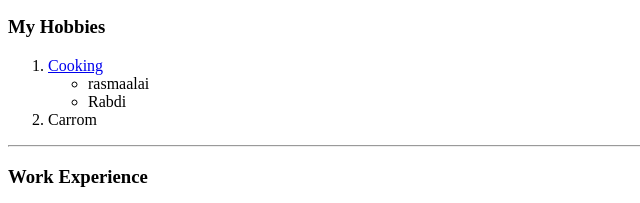
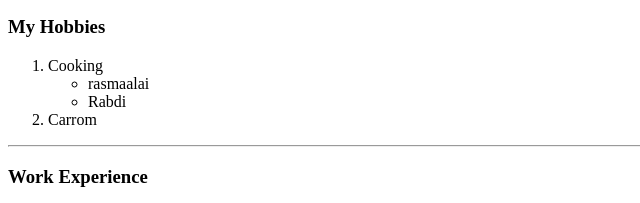
Before and after one commit to sameer-sb/cv, a plain HTML site: page index.html in a window 1280 px wide. Shown: the part 440-643 px from the top of the page, 0-640 px from the left. Drawn offline with Linux system fonts and the light colour scheme.

Commit message:
2nd change

```diff
--- a/index.html
+++ b/index.html
@@ -29,7 +29,7 @@
     </ul>
     <h3>My Hobbies</h3>
     <ol>
-        <li><a href="#">Cooking</a>
+        <li>Cooking
             <ul>
                 <li>rasmaalai</li>
                 <li>Rabdi</li>
```
